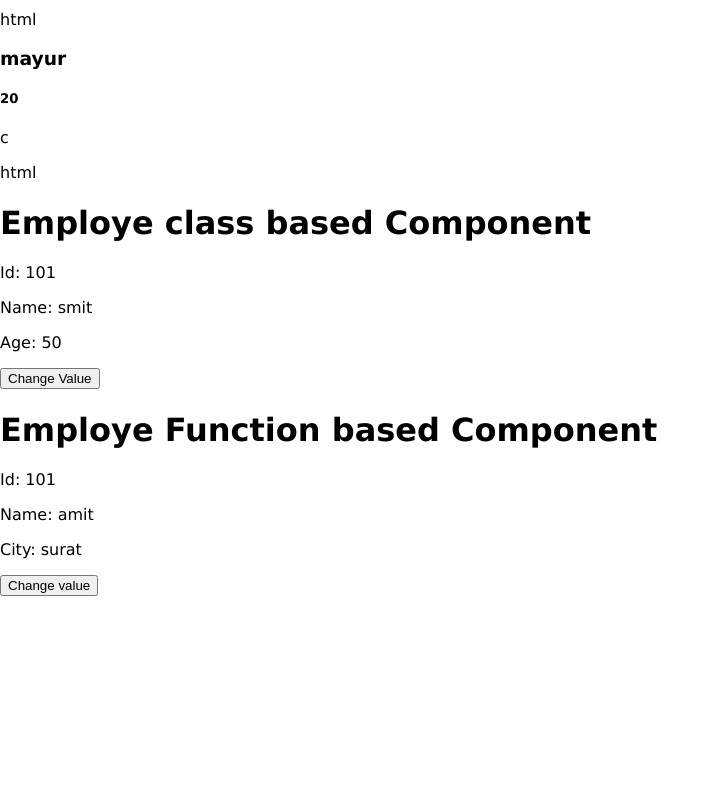
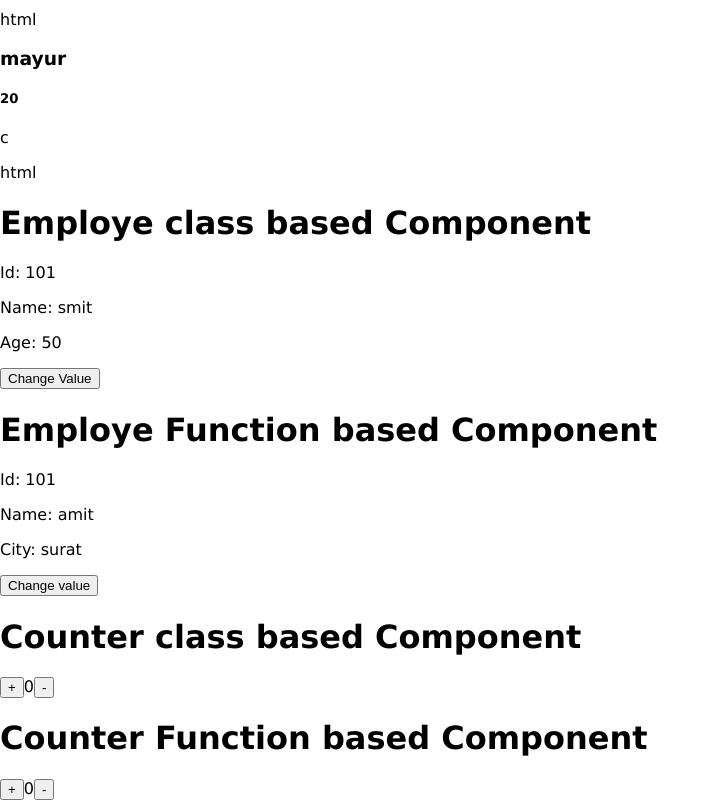
Before and after one commit to Sahil191104/firstreact, a React (Create React App) app: page / in a window 1280 px wide. Shown: the part 406-1206 px from the top of the page, without its empty margins (0-720 px from the left). Before the commit the page ends 1002 px from the top, so only its background shows below. Built offline with nearby package versions, Linux system fonts and the light colour scheme.

Commit message:
13_6_2023

```diff
--- a/src/App.js
+++ b/src/App.js
@@ -1,5 +1,7 @@
 // import logo from './logo.svg';
 import './App.css';
+import Counter from './container/Counter';
+import CounterFun from './container/CounterFun';
 import Employe from './container/Employe';
 import EmployeFun from './container/EmployeFun';
 import Students from './container/Students';
@@ -12,6 +14,8 @@ function App() {
       <StudentsFun />
       <Employe />
       <EmployeFun />
+      <Counter />
+      <CounterFun />
     </div>
   );
 }
--- /dev/null
+++ b/src/container/Counter.js
@@ -0,0 +1,34 @@
+import React, { Component } from "react";
+
+export default class Counter extends Component {
+  constructor(props) {
+    super(props);
+
+    this.state = {
+      count: 0,
+    };
+  }
+
+  increse = () => {
+    this.setState({
+      count: this.state.count + 1
+    });
+  };
+
+  dicrese = () => {
+    this.setState({
+      count: this.state.count - 1
+    });
+  };
+
+  render() {
+    return (
+      <div>
+        <h1>Counter class based Component</h1>
+        <button onClick={this.increse}>+</button>
+        <span>{this.state.count}</span>
+        <button onClick={this.dicrese}>-</button>
+      </div>
+    );
+  }
+}
--- /dev/null
+++ b/src/container/CounterFun.js
@@ -0,0 +1,25 @@
+import React, { useState } from 'react';
+
+function CounterFun (props) {
+
+    const [count, setCount] = useState(0);
+
+    const increse = () => {
+        setCount(count + 1);
+    };
+
+    const dicrese = () => {
+        setCount(count - 1);
+    };
+
+    return (
+        <div>
+            <h1>Counter Function based Component</h1>
+            <button onClick={increse}>+</button>
+            <span>{count}</span>
+            <button onClick={dicrese}>-</button>
+        </div>
+    );
+}
+
+export default CounterFun;
```
Also changed, not shown: 1 other file (tests, documents, lock files or other folders).
